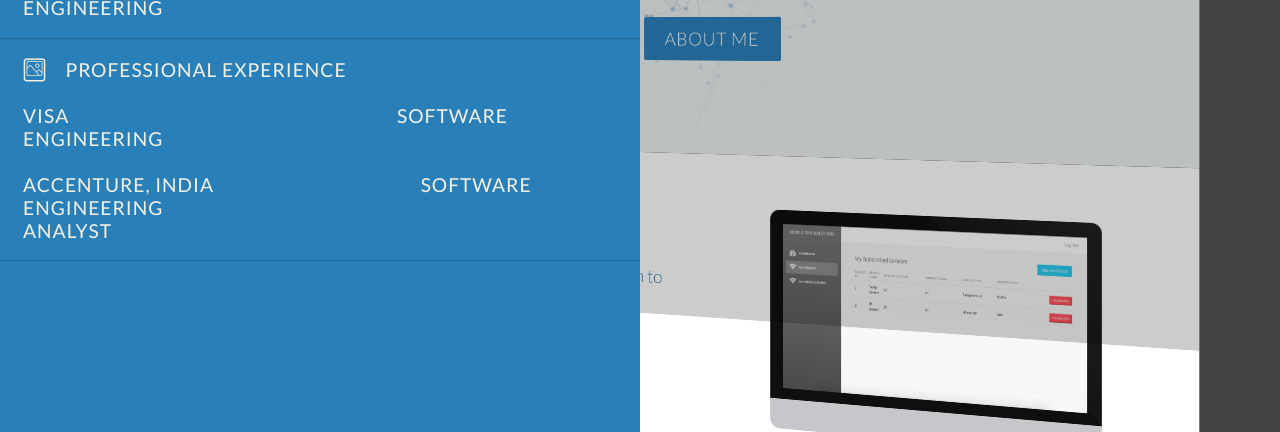
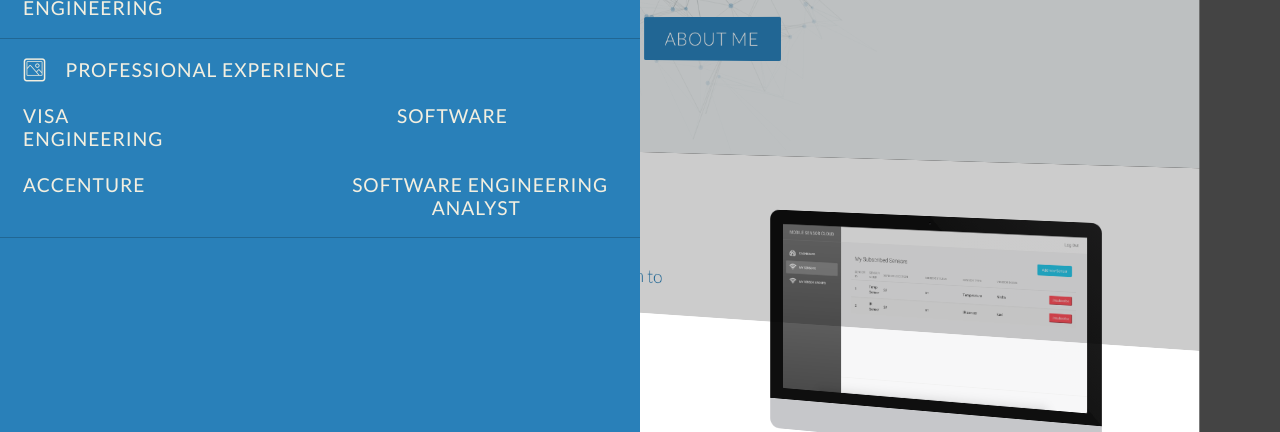
Before and after one commit to nisha-raghu/nisha-raghu.github.io, a website: page index.html in a window 1280 px wide. Both pictures are taken after a click on the button "ABOUT ME". Shown: the part 368-800 px from the top of the page. Drawn offline with Linux system fonts and the light colour scheme; files whose address does not match are found by name.

Commit message:
Update index.html

```diff
--- a/index.html
+++ b/index.html
@@ -37,7 +37,7 @@
 				   </a></li>
 					<li><a class="icon icon-photo">PROFESSIONAL EXPERIENCE<br><br>
 				   Visa &emsp;&emsp;&emsp;&emsp;&emsp;&emsp;&emsp;&emsp;&emsp;&emsp;&emsp;&emsp;&emsp;&emsp;&emsp;&emsp;Software Engineering<br><br>
-				   Accenture, India &emsp;&emsp;&emsp;&emsp;&emsp;&emsp;&emsp;&emsp;&emsp;&emsp;Software Engineering &emsp;&emsp;&emsp;&emsp;&emsp;&emsp;&emsp;&emsp;&emsp;&emsp;&emsp;&emsp;&emsp;&emsp;&emsp;&emsp;&emsp;&emsp;&emsp; Analyst<br>
+				   Accenture &emsp;&emsp;&emsp;&emsp;&emsp;&emsp;&emsp;&emsp;&emsp;&emsp;Software Engineering &emsp;&emsp;&emsp;&emsp;&emsp;&emsp;&emsp;&emsp;&emsp;&emsp;&emsp;&emsp;&emsp;&emsp;&emsp;&emsp;&emsp;&emsp;&emsp;&emsp; Analyst<br>
 				   </a></li>
 
 				</ul>
```
